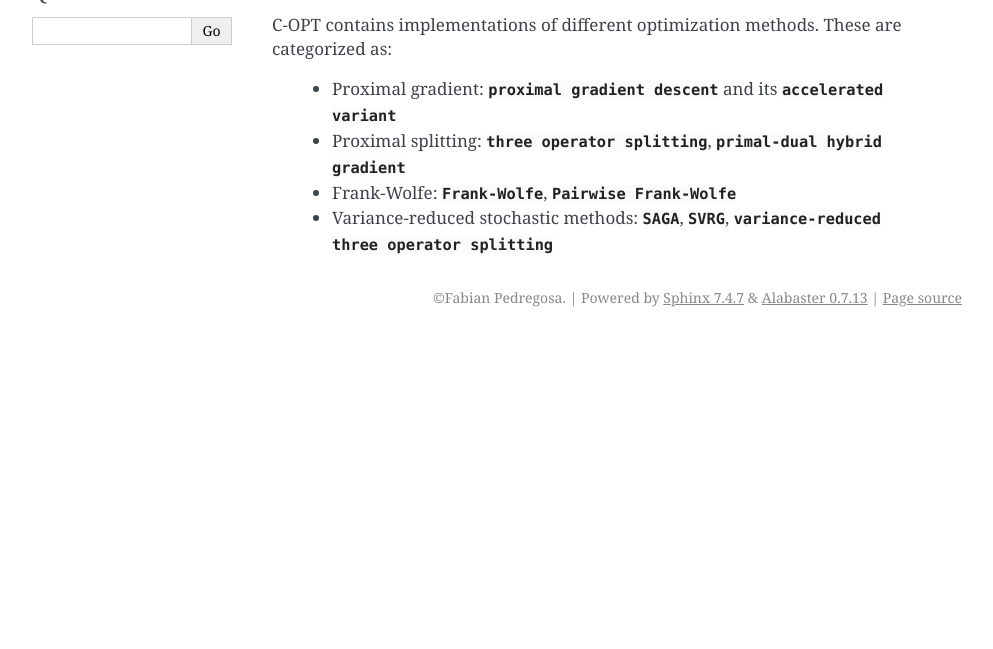
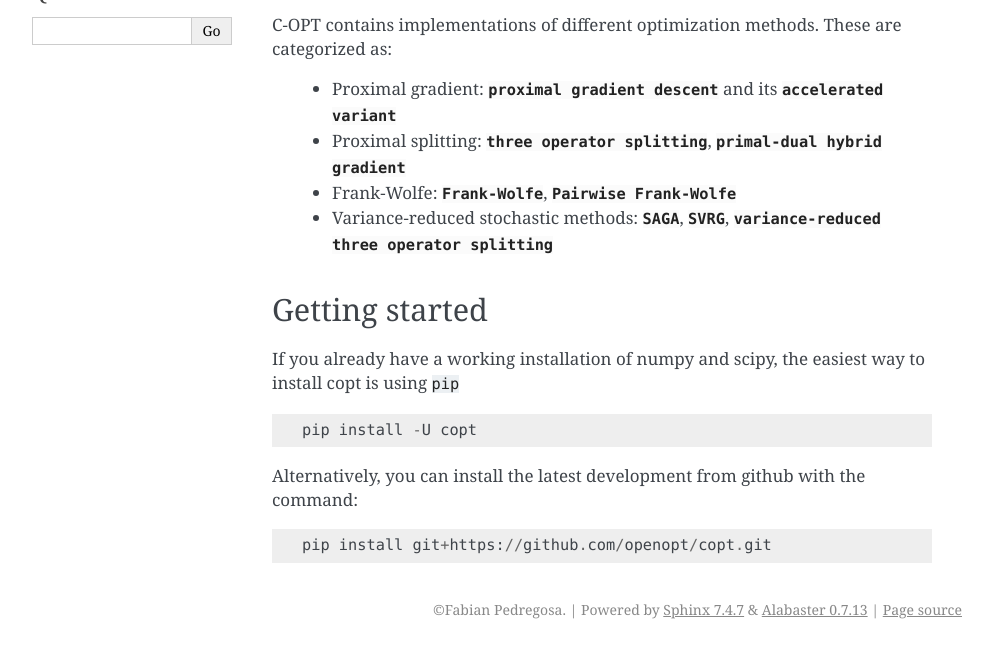
Before and after one commit to openopt/copt, a Sphinx documentation site: the page built from doc/index.rst, in a window 1280 px wide, cut to the strip 599-1248 px from the top of the page. Shown: the whole strip, without its empty margins (148-1141 px from the left). Built offline with Sphinx 7.4.7, drawn with Linux system fonts in a browser that asks for light colours; pages that are not in the unit, such as notebooks, are missing from menus; before the commit the page ends 936 px from its top, so only the background shows below that.

Commit message:
Add installation instructions to README and doc

```diff
--- a/doc/index.rst
+++ b/doc/index.rst
@@ -34,6 +34,19 @@ C-OPT contains implementations of different optimization methods. These are cate
  * Variance-reduced stochastic methods: :meth:`SAGA <copt.minimize_SAGA>`, :meth:`SVRG <copt.minimize_SVRG>`, :meth:`variance-reduced three operator splitting <copt.minimize_VRTOS>`
 
 
+Getting started
+---------------
+
+If you already have a working installation of numpy and scipy,
+the easiest way to install copt is using ``pip`` ::
+
+    pip install -U copt
+
+
+Alternatively, you can install the latest development from github with the command::
+
+    pip install git+https://github.com/openopt/copt.git
+
 .. toctree::
     :maxdepth: 2
     :hidden:
```
Also changed, not shown: README.rst (+14 -0 lines).
